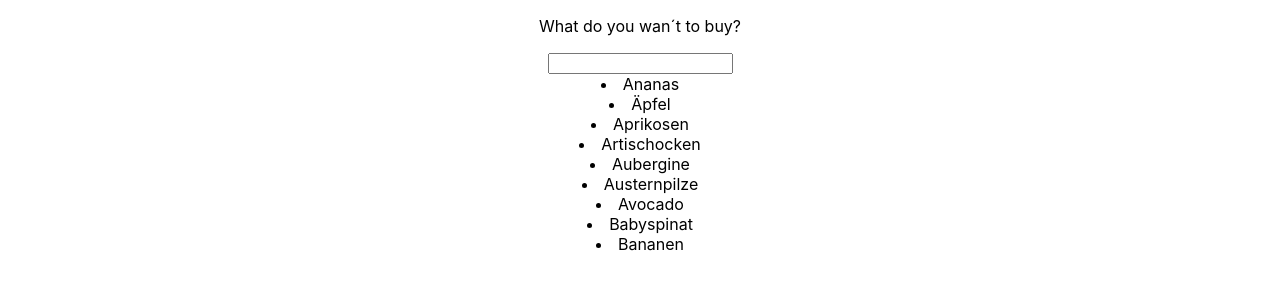
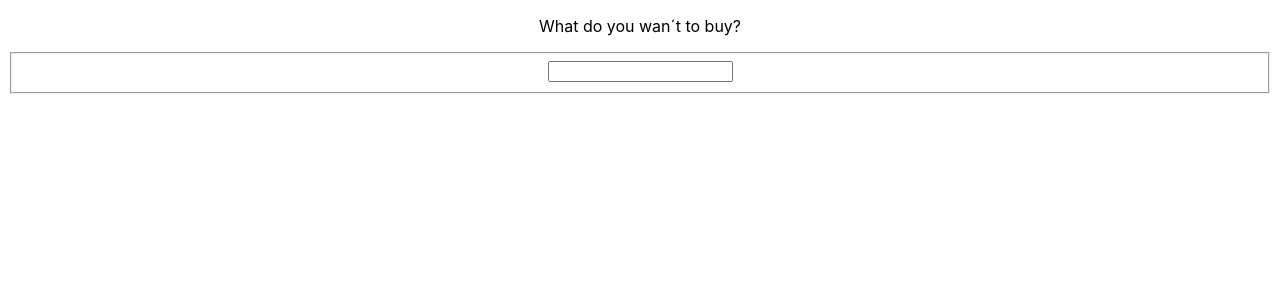
Before and after one commit to quargh/shopping-list-app-2, a React (Create React App) app: page / in a window 1280 px wide. Shown: the top 300 px of the page. Built offline with nearby package versions, Linux system fonts and the light colour scheme.

Commit message:
Add Search function

```diff
--- a/src/App.js
+++ b/src/App.js
@@ -1,8 +1,10 @@
 import React, { useState, useEffect } from "react";
 import "./App.css";
+import SearchInput from "./Components/SearchInput";
 //Hallo Meral Test
 
 export default function App() {
+  const url = "https://fetch-me.vercel.app/api/shopping/items";
   const [item, setItem] = useState("");
   const [list, setList] = useState([
     {
@@ -66,12 +68,7 @@ export default function App() {
   return (
     <div className="App">
       <p>What do you wan´t to buy?</p>
-      <div className="row">
-        <input type="text" value={item} onChange={handleChange} />
-        {list.map((listItem) => (
-          <li>{listItem.name.de}</li>
-        ))}
-      </div>
+      <SearchInput />
     </div>
   );
 }
--- /dev/null
+++ b/src/Components/SearchInput.js
@@ -0,0 +1,16 @@
+export default function SearchInput() {
+  return (
+    //darf nur ein element enthalten
+    <div>
+      <form
+        aria-labelledby="form-heading"
+        aria-describedby="form-description"
+        data-js="form"
+      >
+        <fieldset>
+          <input id="name" type="text" name="name" />
+        </fieldset>
+      </form>
+    </div>
+  );
+}
--- /dev/null
+++ b/src/Components/StyledInput.js
@@ -0,0 +1 @@
+import SearchInput from "./SearchInput";
--- a/src/index.js
+++ b/src/index.js
@@ -3,7 +3,6 @@ import ReactDOM from "react-dom/client";
 import "./index.css";
 import App from "./App";
 import reportWebVitals from "./reportWebVitals";
-const url = "https://fetch-me.vercel.app/api/shopping/categories";
 
 const root = ReactDOM.createRoot(document.getElementById("root"));
 root.render(
```
Also changed, not shown: src/Components/Form.css (deleted), src/Components/Item.css (deleted), src/Components/List.css (deleted), src/Components/SearchButton.css (deleted), src/Components/SearchButton.js (deleted).
